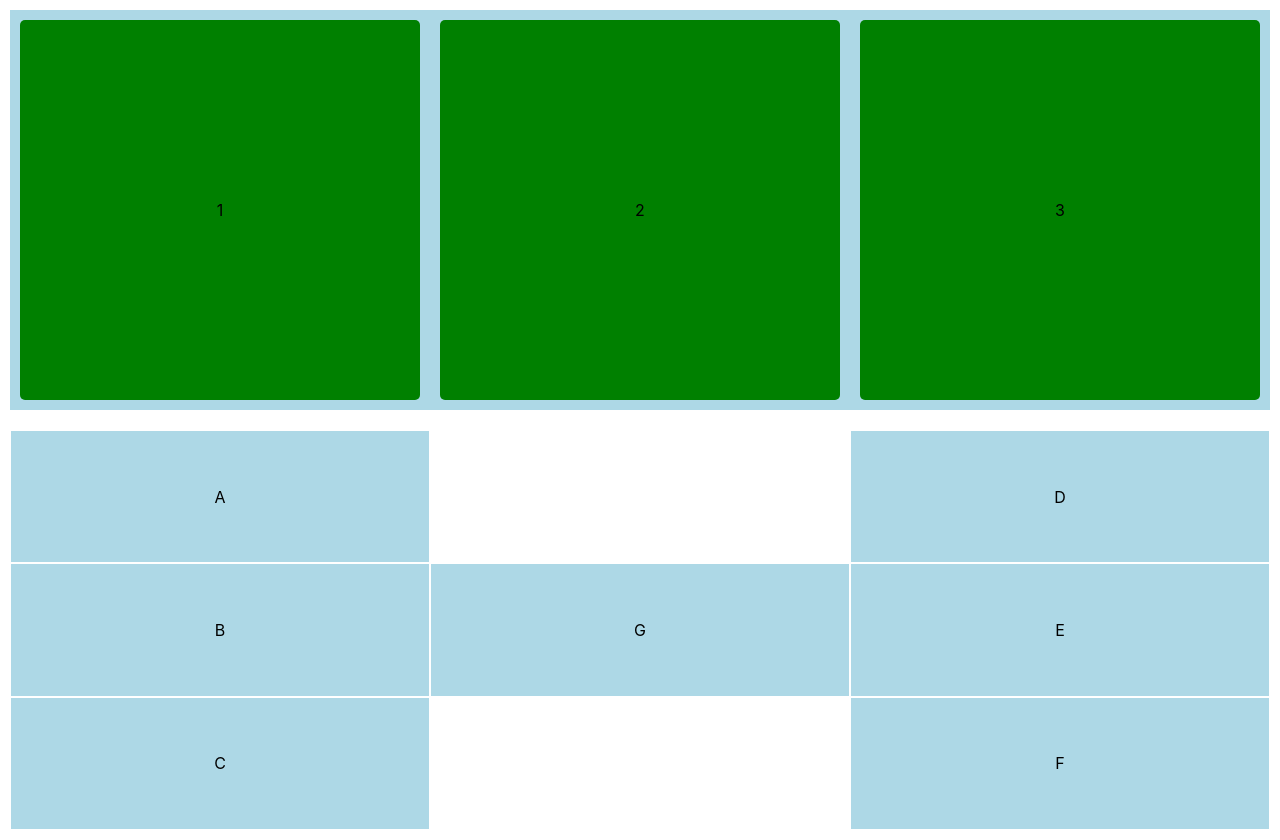
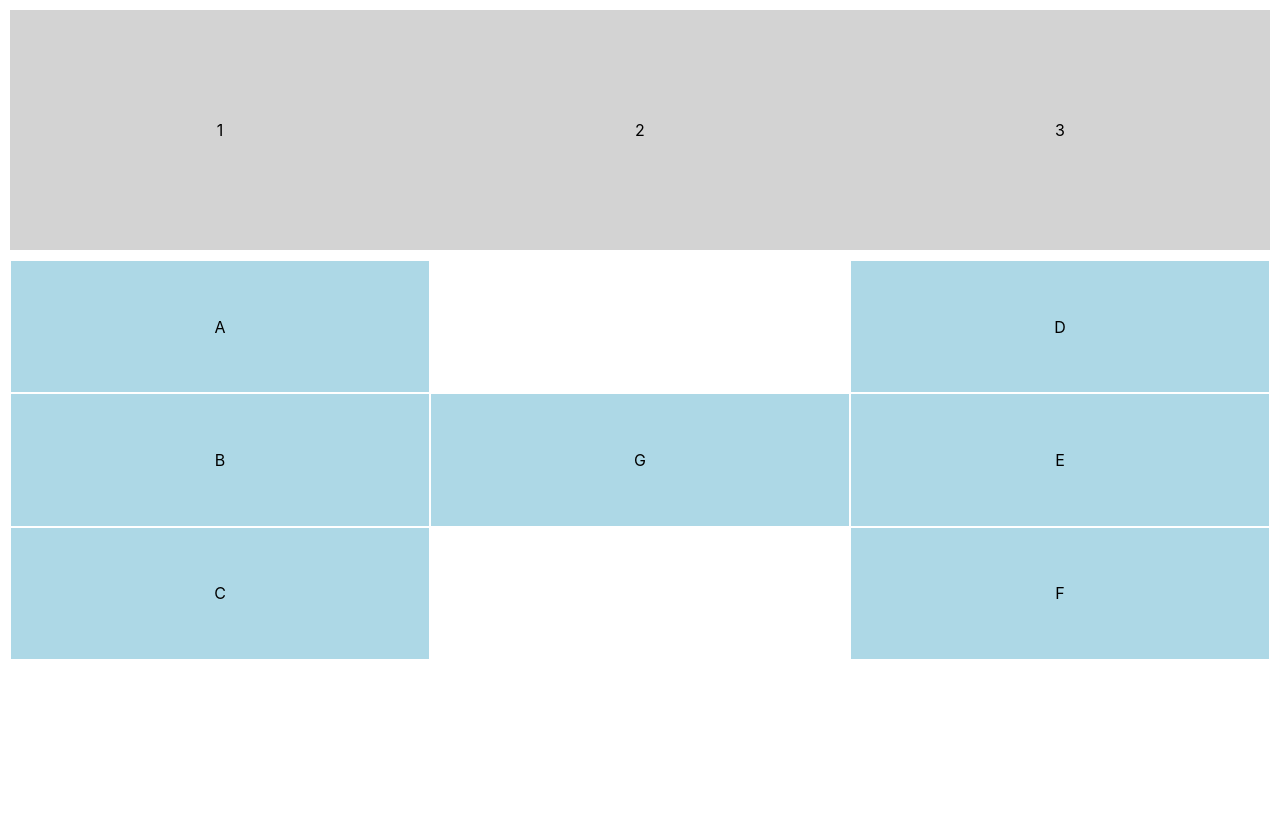
Before and after one commit to davidsjg/chord-key-id, a React (Create React App) app: page / in a window 1280 px wide. After the commit the page ends 800 px from the top, so only its background shows below. Built offline with nearby package versions, Linux system fonts and the light colour scheme.

Commit message:
rearranged banner and selector

```diff
--- a/src/Banner/Banner.css
+++ b/src/Banner/Banner.css
@@ -1,17 +1,17 @@
 .bannerContain{
     display: grid;
     grid-template-columns: 1fr 1fr 1fr;
-    background-color: lightblue;
-    height:400px;
+    height:240px;
+    background-color: lightgray;
 }
 
 .note{
-    background-color: green;
-    margin: 10px;
-    height: 380px;
-    border-radius: 5px;
+
+    background-color: lightgray;
+
     display: flex;
-    flex-direction: column;
+    flex-direction: row;
     align-items: center;
     justify-content: center;
+
 }
--- a/src/NoteSelector/NoteSelector.css
+++ b/src/NoteSelector/NoteSelector.css
@@ -1,7 +1,7 @@
 .noteSelectContain{
     display: grid;
     grid-template-columns: 1fr 1fr 1fr;
-    margin-top: 20px;
+    margin-top: 10px;
     height: 400px;
 }
 
```
